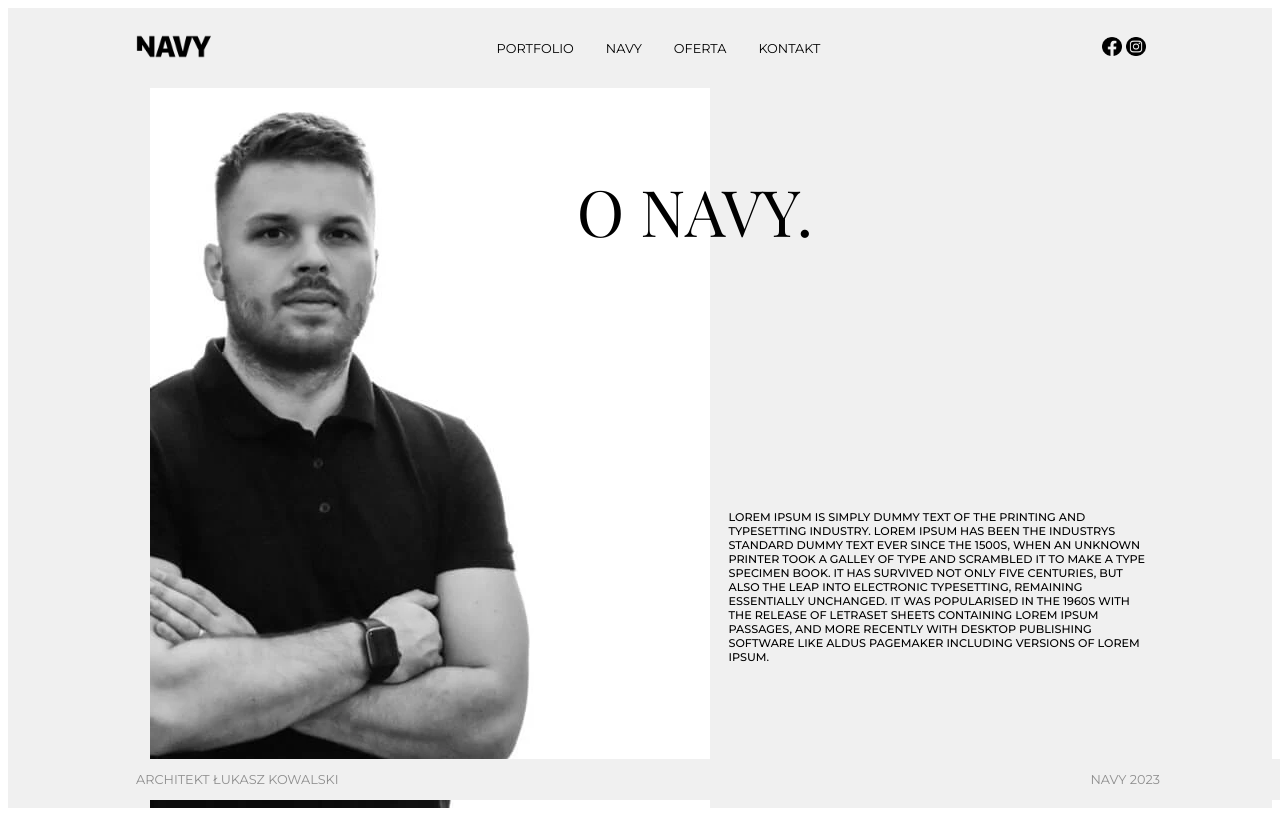
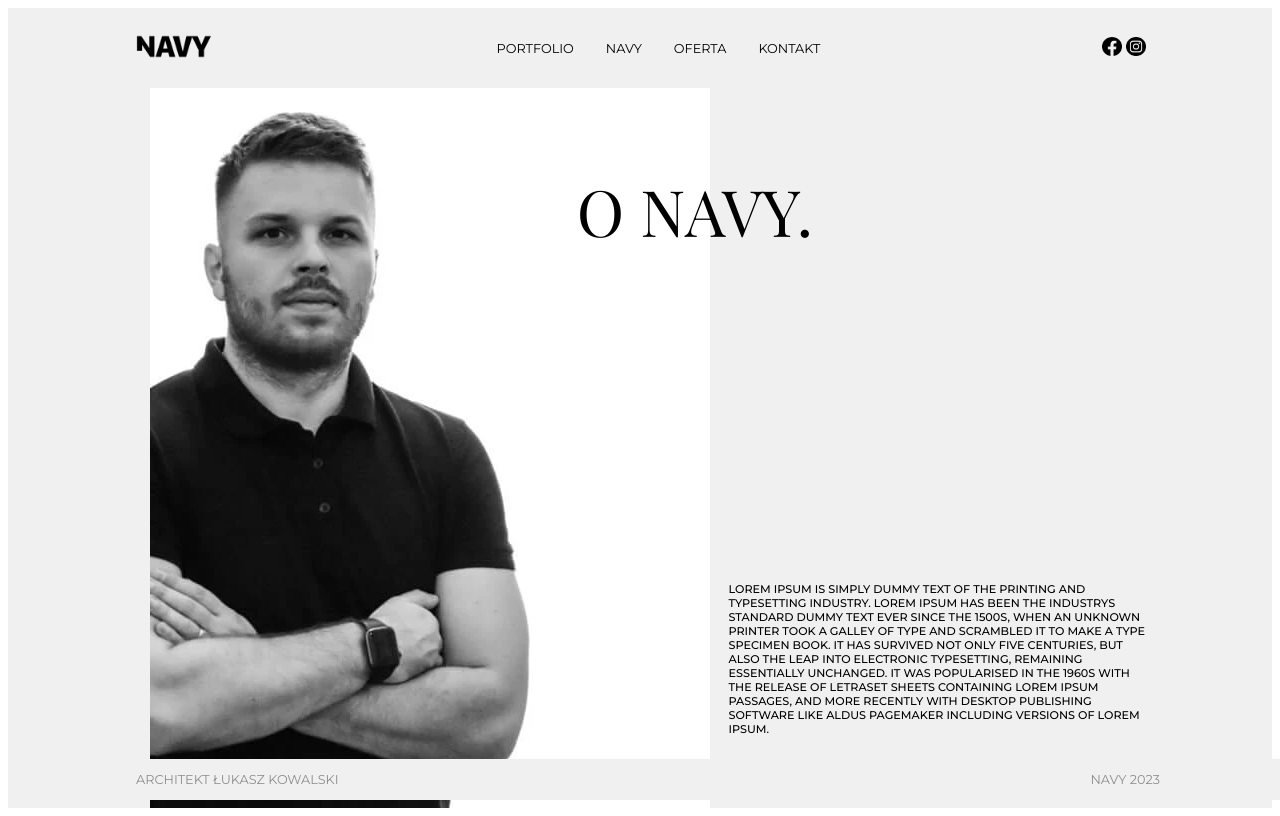
Before and after one commit to m6k4/nuxt-website, a Nuxt app: page /navy in a window 1280 px wide. Built offline with nearby package versions, Linux system fonts and the light colour scheme; a web font is replaced by a local one.

Commit message:
ad fix to animations

```diff
--- a/components/TheContentComponent.vue
+++ b/components/TheContentComponent.vue
@@ -12,7 +12,7 @@
       <h1 class="TheContentComponent__title" :class="{move: isScrollingOnDesktop}" :style="isLoading ? 'opacity: 1;' : 'opacity: 0;'">
         {{ title }}
       </h1>
-      <div :class="`TheContentComponent__content ${isScrollable && 'TheContentComponent__content-scroll'}`" :style="isLoading ? 'opacity: 1; right: 10%;' : 'opacity: 0; right: 0;'">
+      <div class="TheContentComponent__content" :class="{ 'show': isLoading }">
         {{ content }}
         <slot name="custom-content" />
       </div>
@@ -118,8 +118,17 @@ export default {
   font-size: 0.9rem;
   width: 35%;
   font-weight: 500;
+  right: 10%;
   text-transform: uppercase;
-  transition: all 1.5s ease;
+  transition: all 2s ease;
+  transform: translateX(100%);
+  opacity: 0;
+}
+
+.TheContentComponent__content.show {
+  transform: translateX(0);
+  opacity: 1;
+  transition-delay: 0.5s;
 }
 .TheContentComponent__custom-content {
   position: absolute;
```
